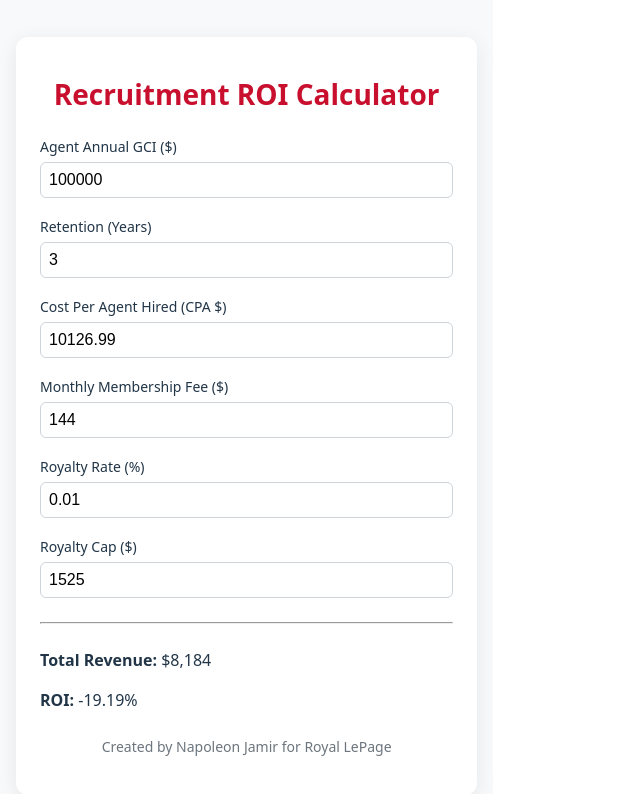
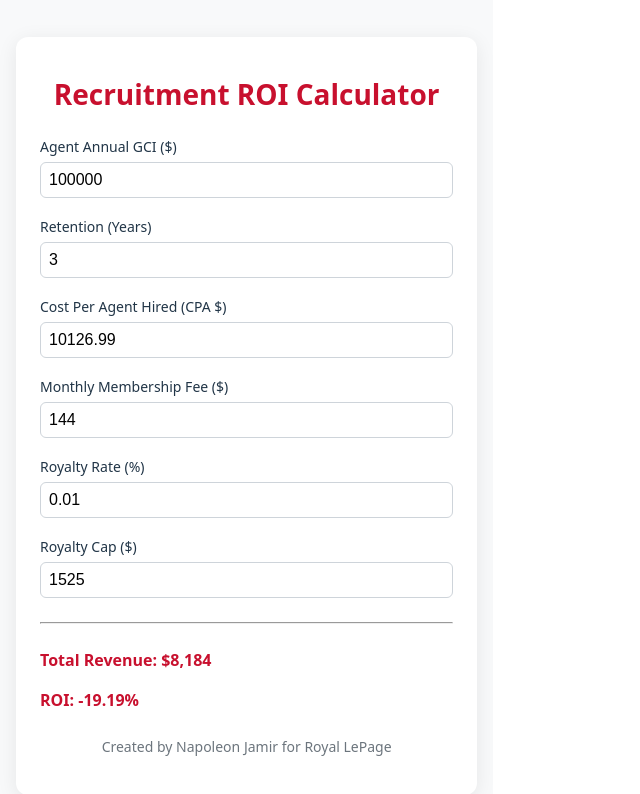
Before and after one commit to Napoleonrlp/recruitmentroi, a React (Vite) app: page / in a window 1280 px wide. Shown: the top 794 px of the page, without its empty margins (0-640 px from the left). Built offline with nearby package versions, Linux system fonts and the light colour scheme.

Commit message:
Update App.tsx

```diff
--- a/src/App.tsx
+++ b/src/App.tsx
@@ -12,6 +12,9 @@ function App() {
   const annualRevenue = monthlyFee * 12 + annualRoyalty
   const totalRevenue = annualRevenue * years
   const roi = ((totalRevenue - cpa) / cpa) * 100
+
+  const isNegativeROI = roi < 0
+  const isNegativeRevenue = totalRevenue < cpa
 
   return (
     <div style={{
@@ -49,8 +52,20 @@ function App() {
 
         <hr style={{ margin: "1.5rem 0" }} />
 
-        <p><strong>Total Revenue:</strong> ${totalRevenue.toLocaleString()}</p>
-        <p><strong>ROI:</strong> {roi.toFixed(2)}%</p>
+        <p style={{
+          fontWeight: 600,
+          color: isNegativeRevenue ? '#c8102e' : '#198754',
+          fontSize: '1rem'
+        }}>
+          Total Revenue: ${totalRevenue.toLocaleString()}
+        </p>
+        <p style={{
+          fontWeight: 600,
+          color: isNegativeROI ? '#c8102e' : '#198754',
+          fontSize: '1rem'
+        }}>
+          ROI: {roi.toFixed(2)}%
+        </p>
 
         <p style={{ textAlign: "center", fontSize: "0.875rem", color: "#6c757d", marginTop: "1.5rem" }}>
           Created by Napoleon Jamir for Royal LePage
```
